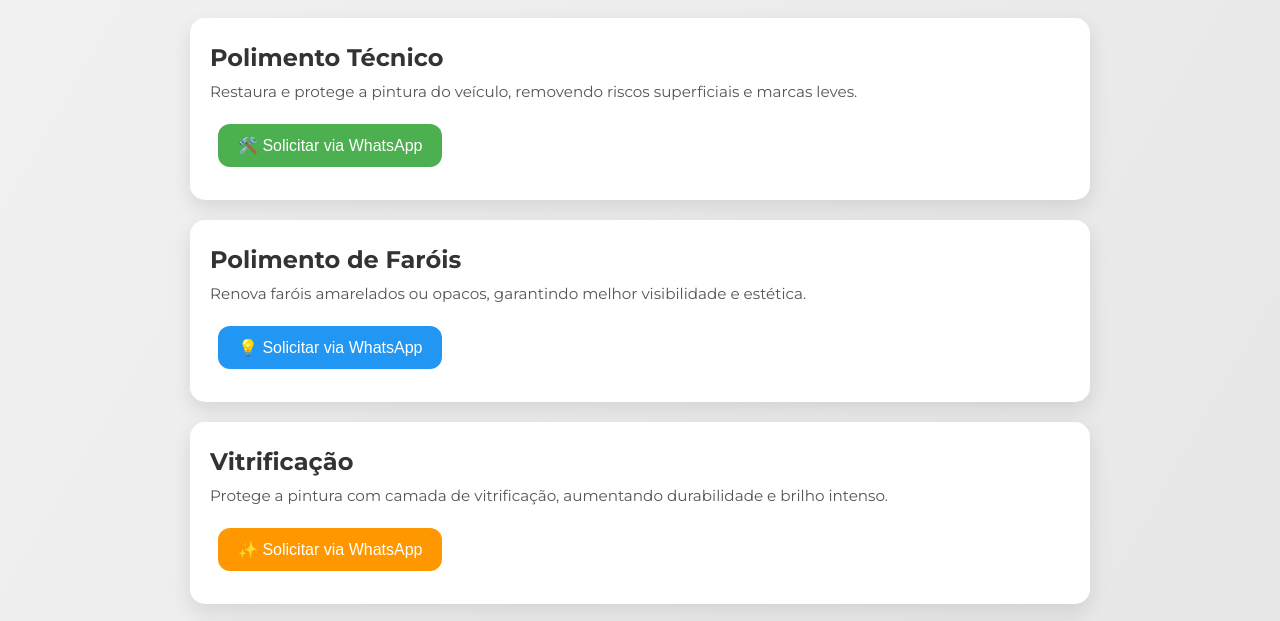
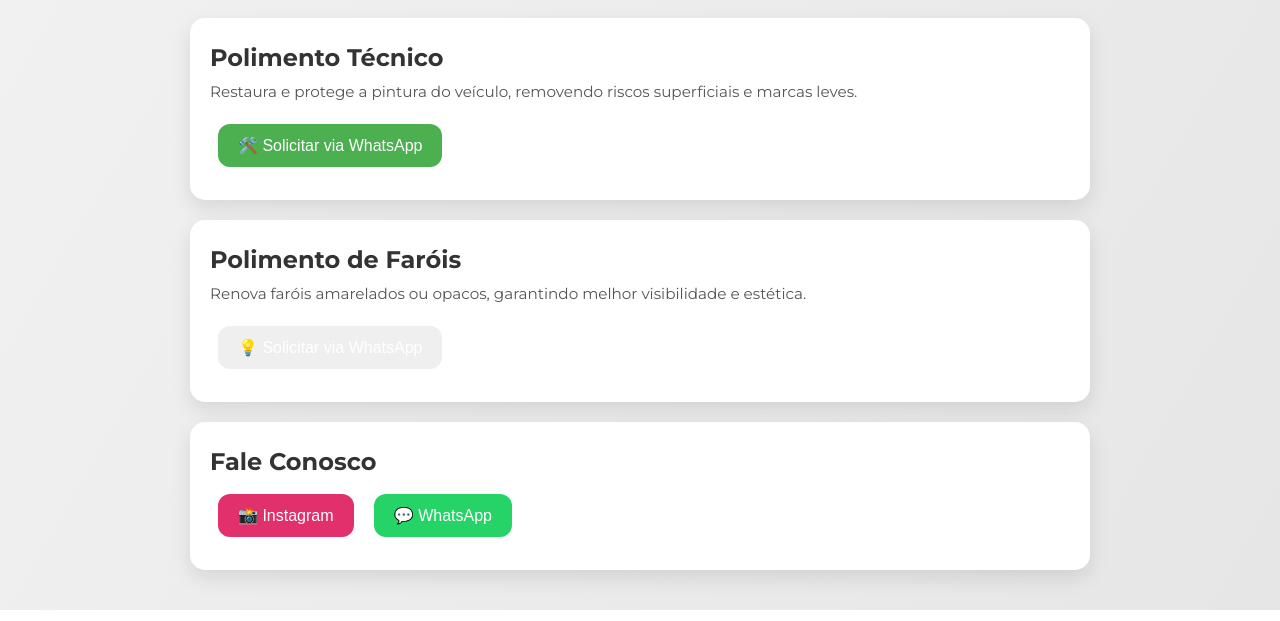
Before and after one commit to bptpvns-a11y/Siqueira, a plain HTML site: page index.html in a window 1280 px wide. Shown: the part 291-912 px from the top of the page. Drawn offline with Linux system fonts and the light colour scheme.

Commit message:
Remove 'Vitrificação' section and update button classes
Removed the 'Vitrificação' service section and updated button class names.

```diff
--- a/index.html
+++ b/index.html
@@ -75,8 +75,7 @@
         }
 
         .btn-polimentos { background-color: #4CAF50; }
-        .btn-faros { background-color: #2196F3; }
-        .btn-vitrificacao { background-color: #FF9800; }
+        .btn-faróis { background-color: #2196F3; }
         .btn-instagram { background-color: #E1306C; }
         .btn-whatsapp { background-color: #25D366; }
 
@@ -116,13 +115,6 @@
             <button class="btn btn-faros" onclick="window.open('https://wa.me/5521996775181', '_blank')">Solicitar via WhatsApp</button>
         </div>
 
-        <!-- Vitrificação -->
-        <div class="service">
-            <h2>Vitrificação</h2>
-            <div class="description">Protege a pintura com camada de vitrificação, aumentando durabilidade e brilho intenso.</div>
-            <button class="btn btn-vitrificacao" onclick="window.open('https://wa.me/5521996775181', '_blank')">Solicitar via WhatsApp</button>
-        </div>
-
         <!-- Redes sociais -->
         <div class="service">
             <h2>Fale Conosco</h2>
```
